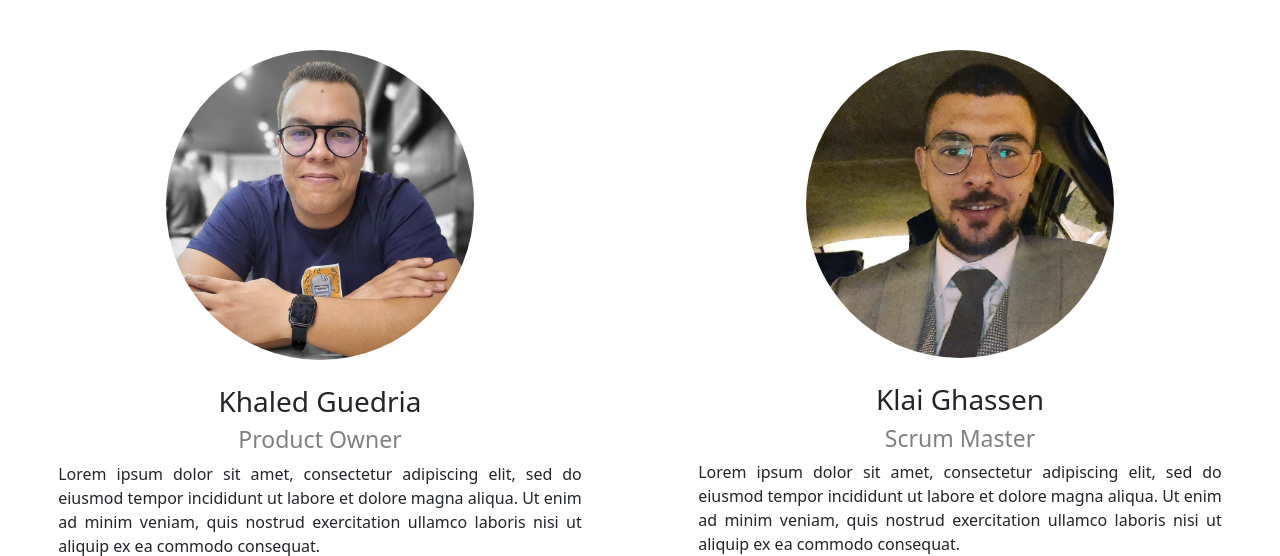
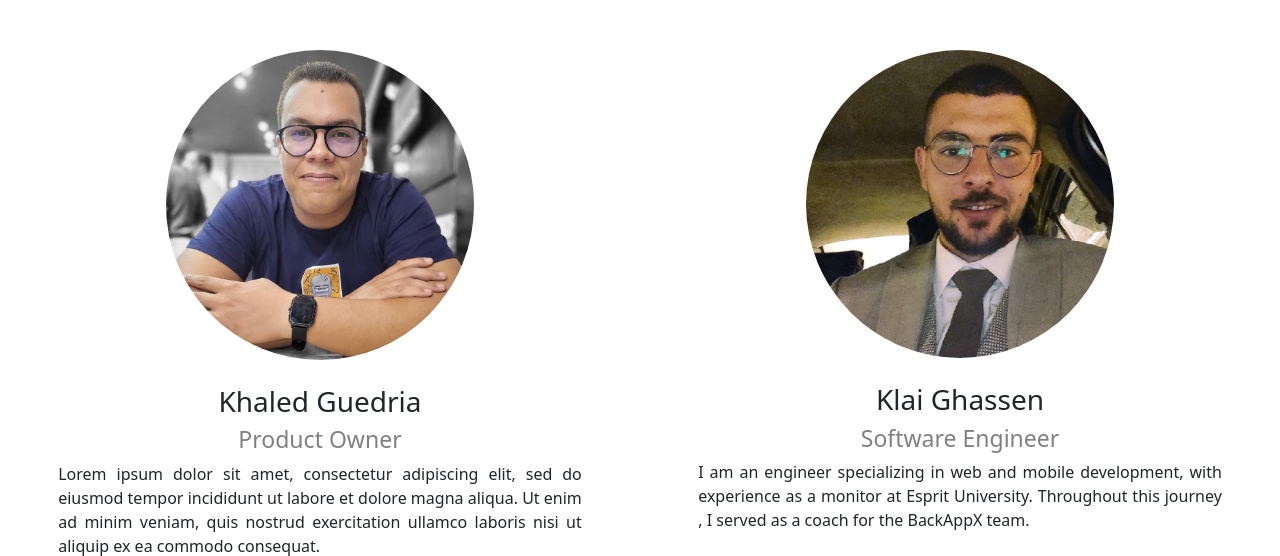
Before and after one commit to BackAppX/BackAppX-Website, a plain HTML site: page index.html in a window 1280 px wide. Shown: the part 3159-3715 px from the top of the page. Drawn offline with nearby package versions, Linux system fonts and the light colour scheme.

Commit message:
Update index.html

```diff
--- a/index.html
+++ b/index.html
@@ -88,8 +88,8 @@
                 </div>
                 <div class="col-md-6" data-aos="fade-up" data-aos-once="true" style="text-align: center;"><img class="teamprofilepictures" src="assets/img/1671231583255.jpg?h=f29a90bbbebf5bcd57fb533f0ecda72d">
                     <h1 class="teamprofilenames">Klai Ghassen</h1>
-                    <h1 class="teamprofileprofessions">Scrum Master</h1>
-                    <p class="teamprofiledescription">Lorem ipsum dolor sit amet, consectetur adipiscing elit, sed do eiusmod tempor incididunt ut labore et dolore magna aliqua. Ut enim ad minim veniam, quis nostrud exercitation ullamco laboris nisi ut aliquip ex ea commodo consequat.</p><i class="fab fa-linkedin-in teamprofileicons"></i>
+                    <h1 class="teamprofileprofessions">Software  Engineer</h1>
+                    <p class="teamprofiledescription">I am an engineer specializing in web and mobile development, with experience as a monitor at Esprit University. Throughout this journey , I served as a coach for the BackAppX team.</p><i class="fab fa-linkedin-in teamprofileicons"></i>
                 </div>
             </div>
         </div>
```
